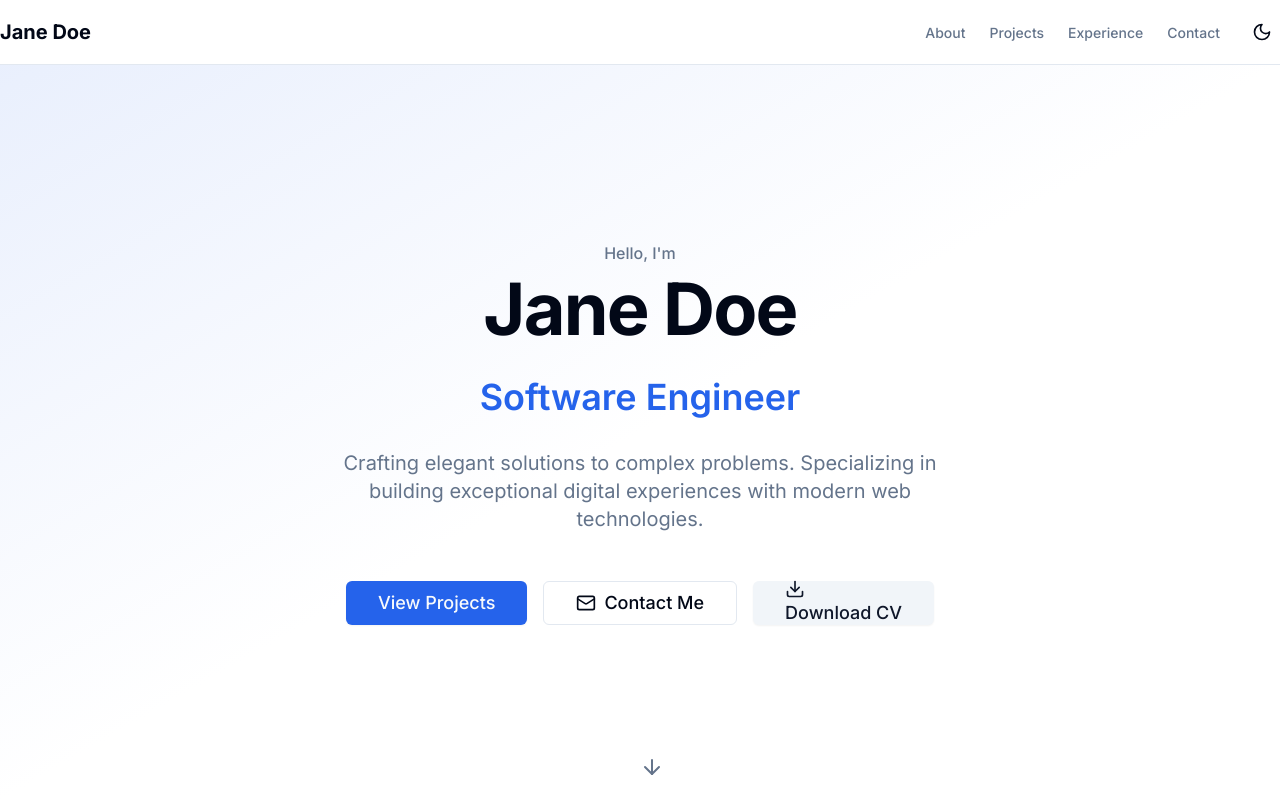
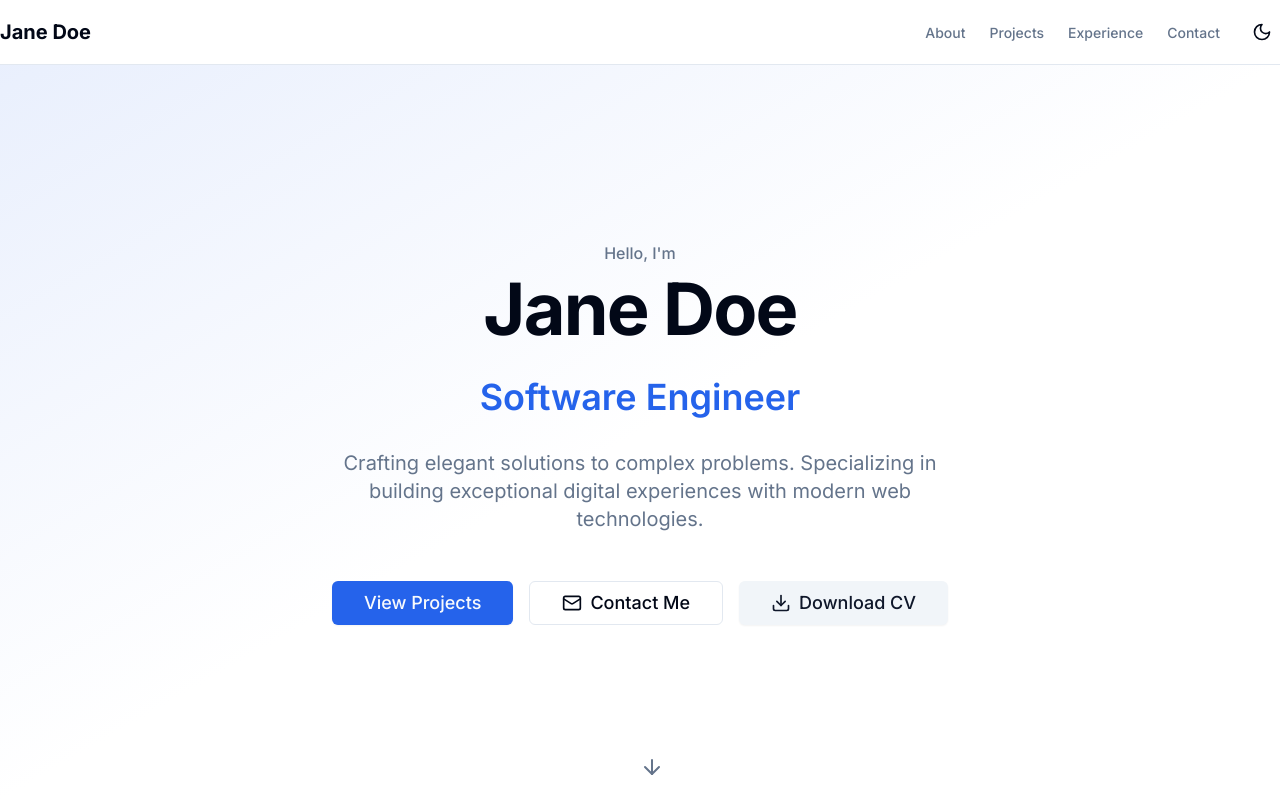
Before and after one commit to BillSteinUNB/BillSteinUNBPortfolio, a Next.js app: page / in a window 1280 px wide. Shown: the top 800 px of the page. Built offline with nearby package versions, Linux system fonts and the light colour scheme.

Commit message:
Fix: Add asChild prop support to Button component
- Install @radix-ui/react-slot dependency
- Update Button component to support asChild prop using Slot
- This fixes build error in not-found.tsx and other components using Button with Link

```diff
--- a/components/ui/Button.tsx
+++ b/components/ui/Button.tsx
@@ -1,13 +1,17 @@
 import { ButtonHTMLAttributes, forwardRef } from "react";
+import { Slot } from "@radix-ui/react-slot";
 import { cn } from "@/lib/utils";
 
 export interface ButtonProps extends ButtonHTMLAttributes<HTMLButtonElement> {
   variant?: "primary" | "secondary" | "outline" | "ghost";
   size?: "sm" | "md" | "lg";
+  asChild?: boolean;
 }
 
 const Button = forwardRef<HTMLButtonElement, ButtonProps>(
-  ({ className, variant = "primary", size = "md", ...props }, ref) => {
+  ({ className, variant = "primary", size = "md", asChild = false, ...props }, ref) => {
+    const Comp = asChild ? Slot : "button";
+
     const baseStyles =
       "inline-flex items-center justify-center rounded-md font-medium transition-colors focus-visible:outline-none focus-visible:ring-2 focus-visible:ring-ring focus-visible:ring-offset-2 disabled:opacity-50 disabled:pointer-events-none";
 
@@ -28,7 +32,7 @@
     };
 
     return (
-      <button
+      <Comp
         className={cn(baseStyles, variants[variant], sizes[size], className)}
         ref={ref}
         {...props}
```
Also changed, not shown: package.json (+11 -10 lines), 1 other file (tests, documents, lock files or other folders).
